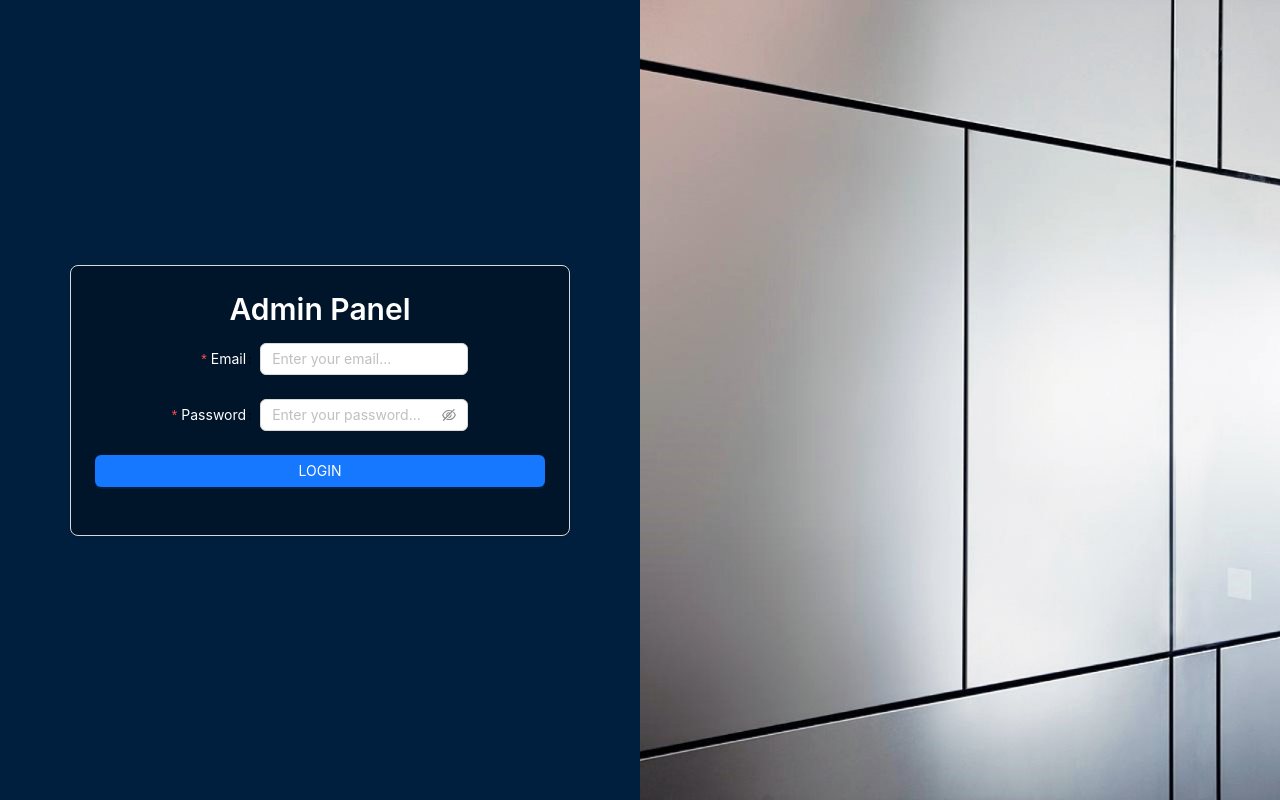
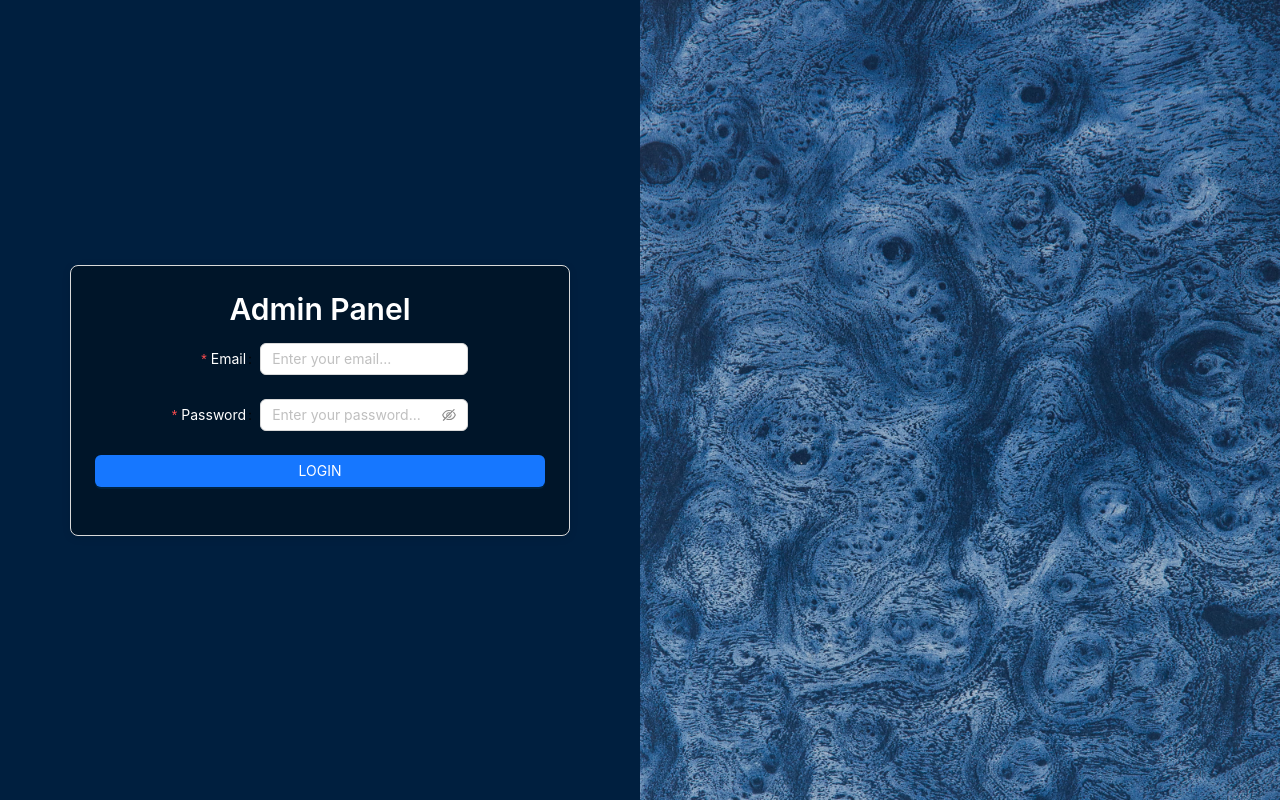
Before and after one commit to azizrahimov2509/adminpanel, a React (Vite) app: page /login in a window 1280 px wide. Built offline with nearby package versions, Linux system fonts and the light colour scheme.

Commit message:
adminpanel

```diff
--- a/src/pages/Login/index.tsx
+++ b/src/pages/Login/index.tsx
@@ -136,7 +136,7 @@ const Login: React.FC = () => {
       <Col
         span={12}
         style={{
-          background: `url('../../../src/assets/Wall-Panels-9.jpg') no-repeat center center`,
+          background: `url('../../public/IMG_7006.jpg') no-repeat center center`,
           backgroundSize: "cover",
         }}
       />
```
